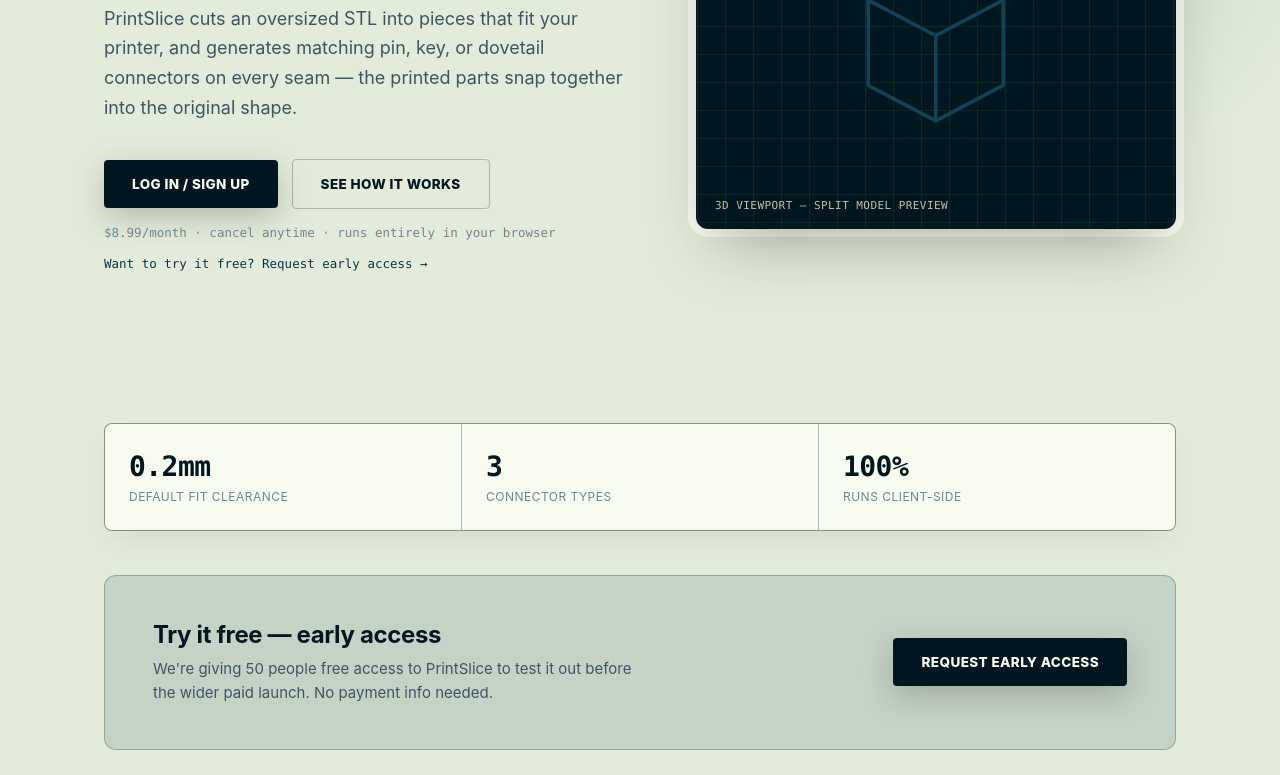
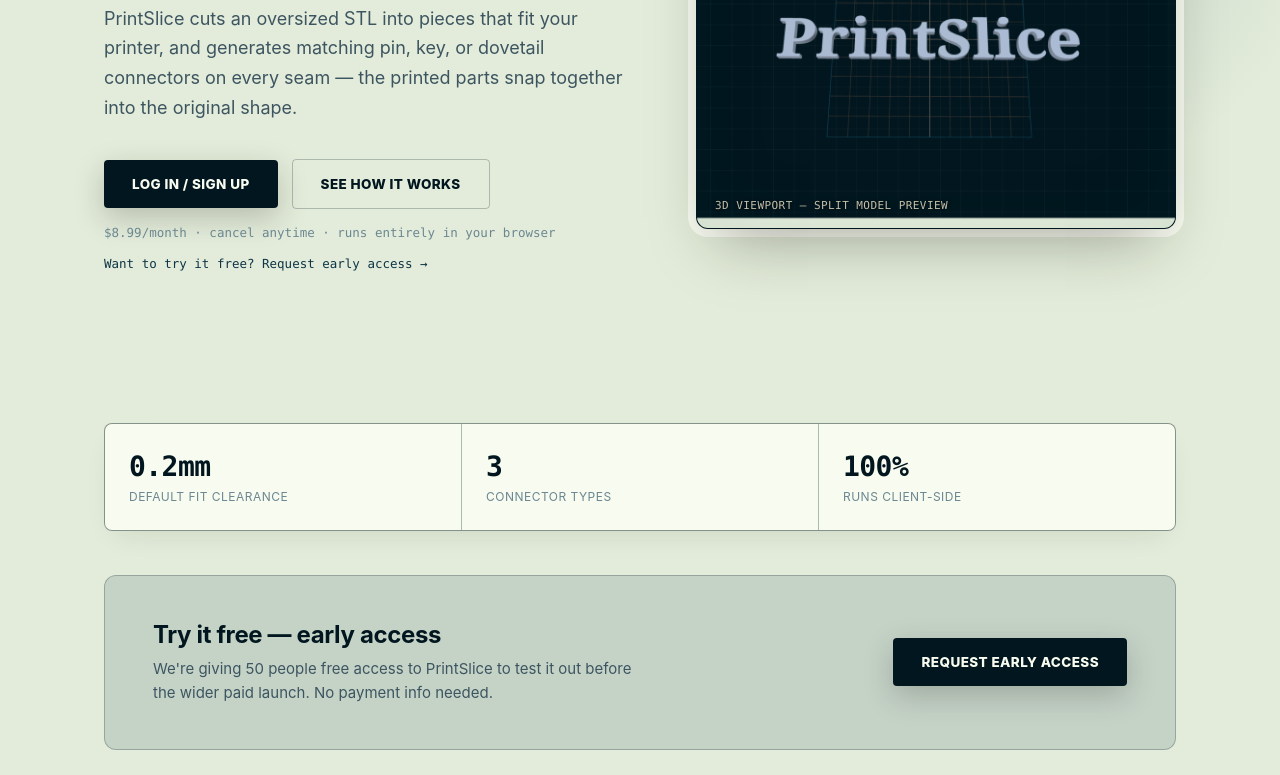
Before and after one commit to printsliceapp/PrintSlice, a website: page index.html in a window 1280 px wide. Shown: the part 325-1100 px from the top of the page. Drawn offline with Linux system fonts and the light colour scheme.

Commit message:
Replace hero mockup SVG with real app screenshot

```diff
--- a/index.html
+++ b/index.html
@@ -64,21 +64,18 @@
   .hero-visual{
     aspect-ratio:4/3.1; border-radius:12px; border:1px solid var(--line-strong);
     background-color:var(--viewport-bg);
-    background-image:
-      linear-gradient(var(--viewport-line) 1px, transparent 1px),
-      linear-gradient(90deg, var(--viewport-line) 1px, transparent 1px);
-    background-size:28px 28px;
     display:flex; align-items:center; justify-content:center; position:relative; overflow:hidden;
     box-shadow:0 30px 60px -20px rgba(26,23,18,.35), 0 0 0 8px var(--paper);
   }
+  .hero-visual img{ width:100%; height:100%; object-fit:cover; display:block; }
   .hero-visual::before{
     content:"3D VIEWPORT — split model preview"; position:absolute; bottom:16px; left:18px;
     font-family:var(--mono); font-size:11px; letter-spacing:.04em; color:#c9c2ac; text-transform:uppercase;
+    text-shadow:0 1px 4px rgba(0,0,0,.6);
   }
   .hero-visual::after{
     content:""; position:absolute; inset:0; box-shadow:inset 0 0 80px rgba(18,69,89,.08); pointer-events:none;
   }
-  .hero-visual svg{ width:48%; height:48%; opacity:.95; filter:drop-shadow(0 0 18px rgba(18,69,89,.35)); }
 
   .stats{ display:grid; grid-template-columns:repeat(3,1fr); gap:1px; background:var(--line-strong); border:1px solid var(--line-strong); border-radius:8px; overflow:hidden; margin-top:64px; box-shadow:0 12px 30px -12px rgba(26,23,18,.12); }
   .stat{ background:var(--paper); padding:26px 24px; }
@@ -194,10 +191,7 @@
       <div class="cta-note"><a href="/early-access.html">Want to try it free? Request early access →</a></div>
     </div>
     <div class="hero-visual">
-      <svg viewBox="0 0 100 100" fill="none" xmlns="http://www.w3.org/2000/svg">
-        <path d="M50 6 12 26v48l38 20 38-20V26L50 6Z" stroke="#124559" stroke-width="2" stroke-linejoin="round"></path>
-        <path d="M12 26l38 20 38-20M50 46v48" stroke="#124559" stroke-width="2" stroke-linejoin="round"></path>
-      </svg>
+      <img src="/hero-screenshot.png" alt="PrintSlice 3D viewport showing a loaded model" width="1360" height="768">
     </div>
   </section>
 
```
Also changed, not shown: hero-screenshot.png (added).
